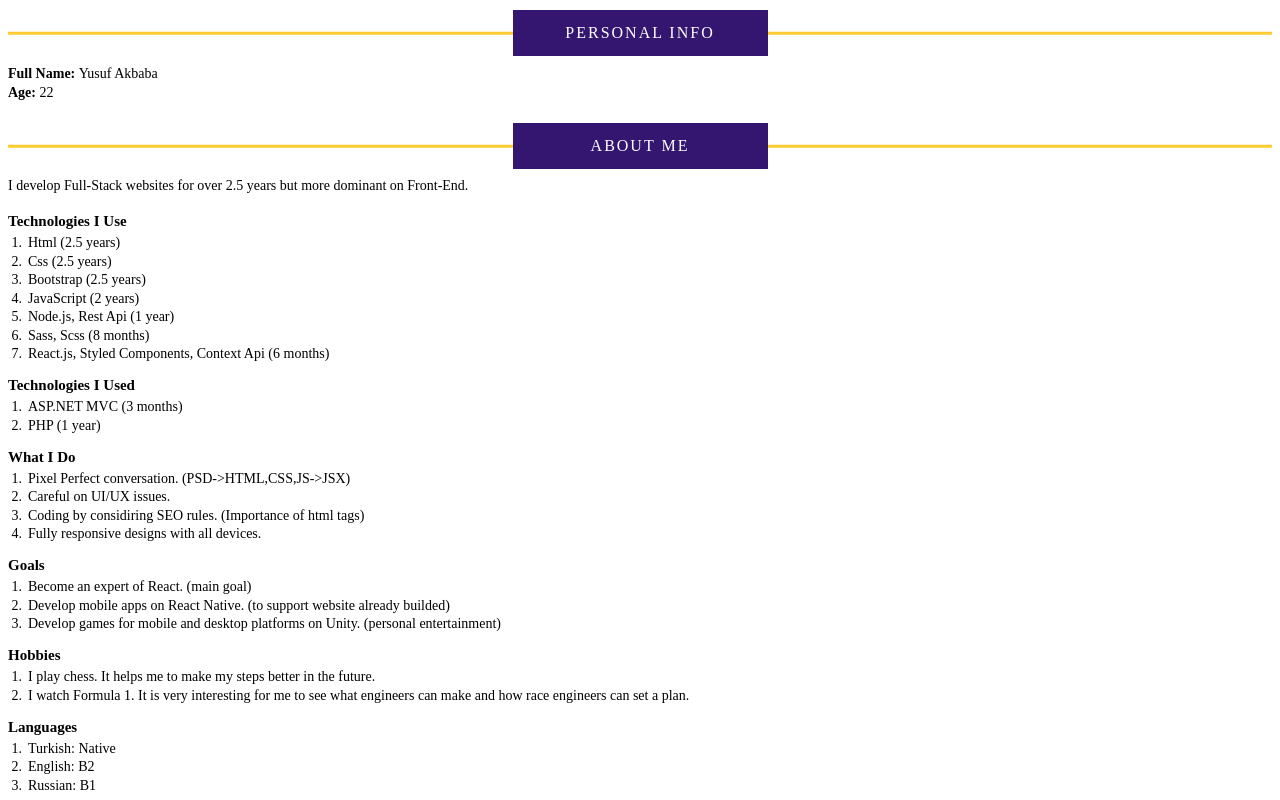
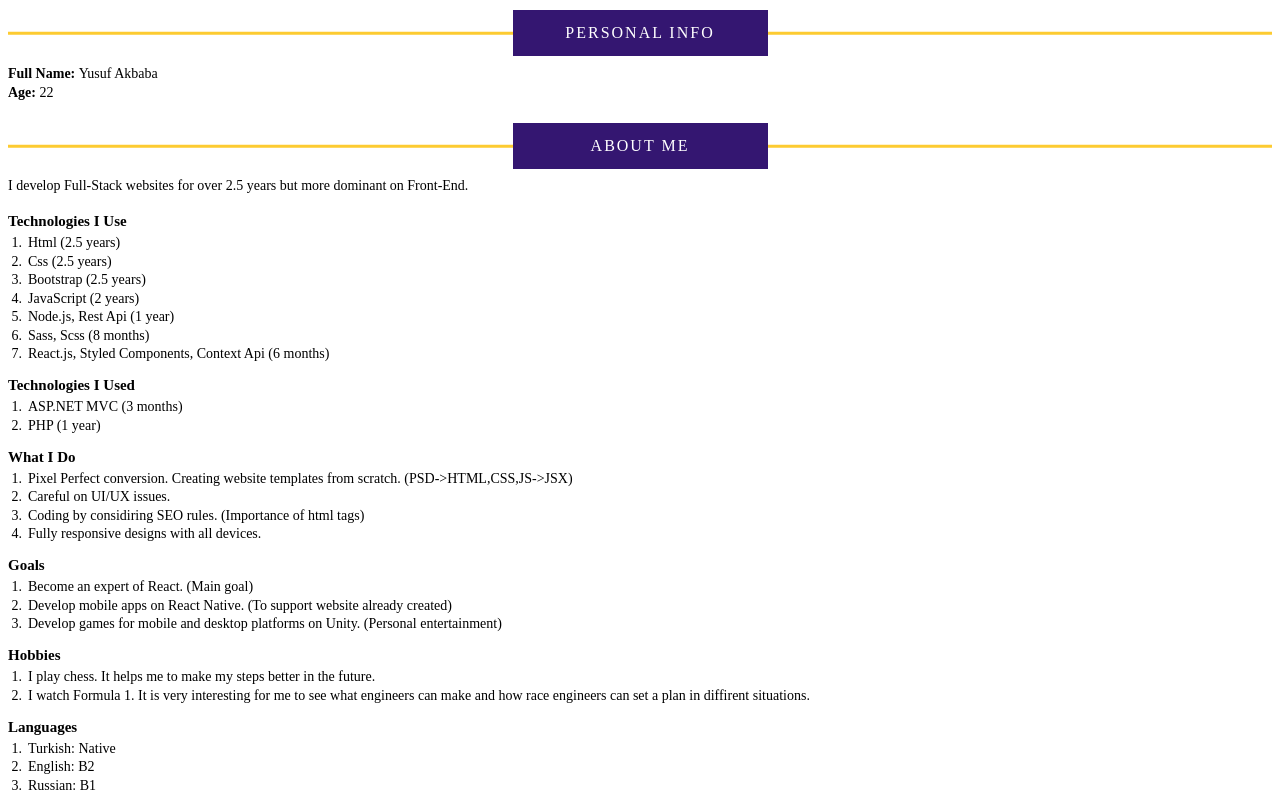
Before and after one commit to yusufcode/mywebsite-next, a Next.js app: page /cv-resume in a window 1280 px wide. Shown: the top 800 px of the page. Built offline with nearby package versions, Linux system fonts and the light colour scheme.

Commit message:
Update cv-resume.js

```diff
--- a/pages/cv-resume.js
+++ b/pages/cv-resume.js
@@ -22,21 +22,21 @@ const usedTechnologiesList = [
 ]
 
 const doList = [
-  "Pixel Perfect conversation. (PSD->HTML,CSS,JS->JSX)",
+  "Pixel Perfect conversion. Creating website templates from scratch. (PSD->HTML,CSS,JS->JSX)",
   "Careful on UI/UX issues.",
   "Coding by considiring SEO rules. (Importance of html tags)",
   "Fully responsive designs with all devices."
 ]
 
 const goalsList = [
-  "Become an expert of React. (main goal)",
-  "Develop mobile apps on React Native. (to support website already builded)",
-  "Develop games for mobile and desktop platforms on Unity. (personal entertainment)"
+  "Become an expert of React. (Main goal)",
+  "Develop mobile apps on React Native. (To support website already created)",
+  "Develop games for mobile and desktop platforms on Unity. (Personal entertainment)"
 ]
 
 const hobbiesList = [
   "I play chess. It helps me to make my steps better in the future.",
-  "I watch Formula 1. It is very interesting for me to see what engineers can make and how race engineers can set a plan."
+  "I watch Formula 1. It is very interesting for me to see what engineers can make and how race engineers can set a plan in diffirent situations."
 ]
 
 const languagesList = [
@@ -58,7 +58,7 @@ export default function Home() {
       <Head>
         <title>CV (Resume) - Yusuf Code</title>
         <meta name="description" content="Hello! I'm Yusuf. I develop Full-Stack websites for over 2.5 years but more dominant on Front-End."/>
-        <meta name="keywords" content="yusufcode, yusuf code, web developer, full stack web developer, freelance web developer"/>
+        <meta name="keywords" content="yusufcode, yusuf code, web developer, full stack web developer, freelance web developer, cv, resume"/>
       </Head>
 
       <div className={styles.section}>
@@ -102,6 +102,7 @@ export default function Home() {
         <div className={styles.sectionBody}>
           <TitleText title="E-Mail" text="yusuf1code@gmail.com" linkMail/>
           <TitleText title="Phone" text="It's not your lucky day :)"/>
+          <TitleText title="LinkedIn" text="www.linkedin.com/in/yusufakbaba" linkWebsite/>
         </div>
       </div>
 
```
